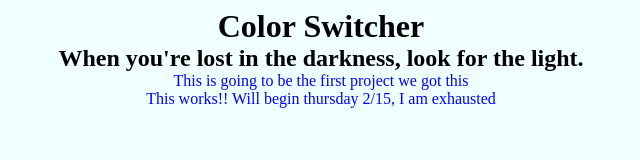
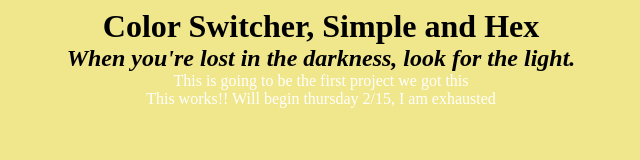
Before and after one commit to naspc/naspccolor.github.io, a plain HTML site: page index.html in a window 1280 px wide. Shown: the whole page, without its empty margins (319-959 px from the left). Drawn offline with Linux system fonts and the light colour scheme.

Commit message:
making sure it works again

```diff
--- a/color.css
+++ b/color.css
@@ -1,16 +1,24 @@
 body {
-background-color: azure;
+background-color: khaki;
 color:blue;
 }
 
-h1,h2{
+h1{
 text-align:center;
 margin:auto;
 color:black;
 }
 
+h2{
+text-align:center;
+font-style:italic;
+color:black;
+margin:auto;
+font-family: "Times New Roman";
+}
+
 p {
 text-align:center;
 margin:auto;
-color
+color: white;
 }
--- a/index.html
+++ b/index.html
@@ -6,7 +6,7 @@
     <link rel="stylesheet" href="color.css">
 </head>
 <body>
-<h1> Color Switcher</h1>
+<h1> Color Switcher, Simple and Hex</h1>
 <h2> When you're lost in the darkness, look for the light.</h2>
 <p> This is going to be the first project we got this </p>
 <p>This works!! Will begin thursday 2/15, I am exhausted </p>
```
